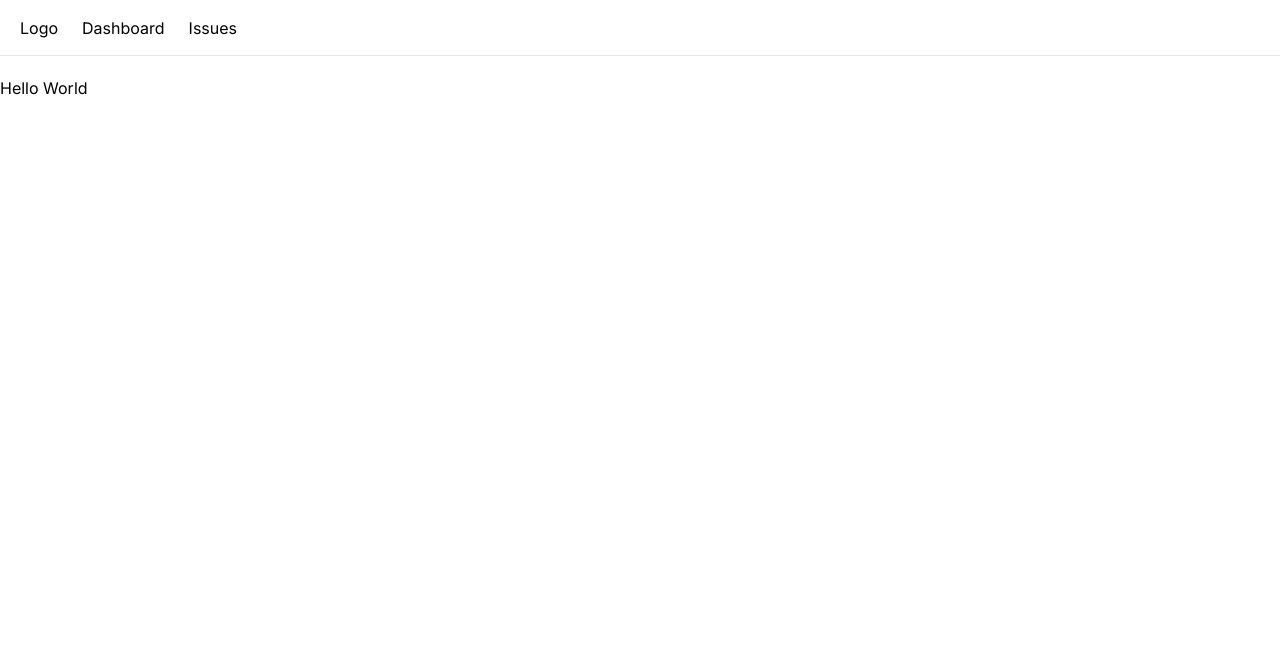
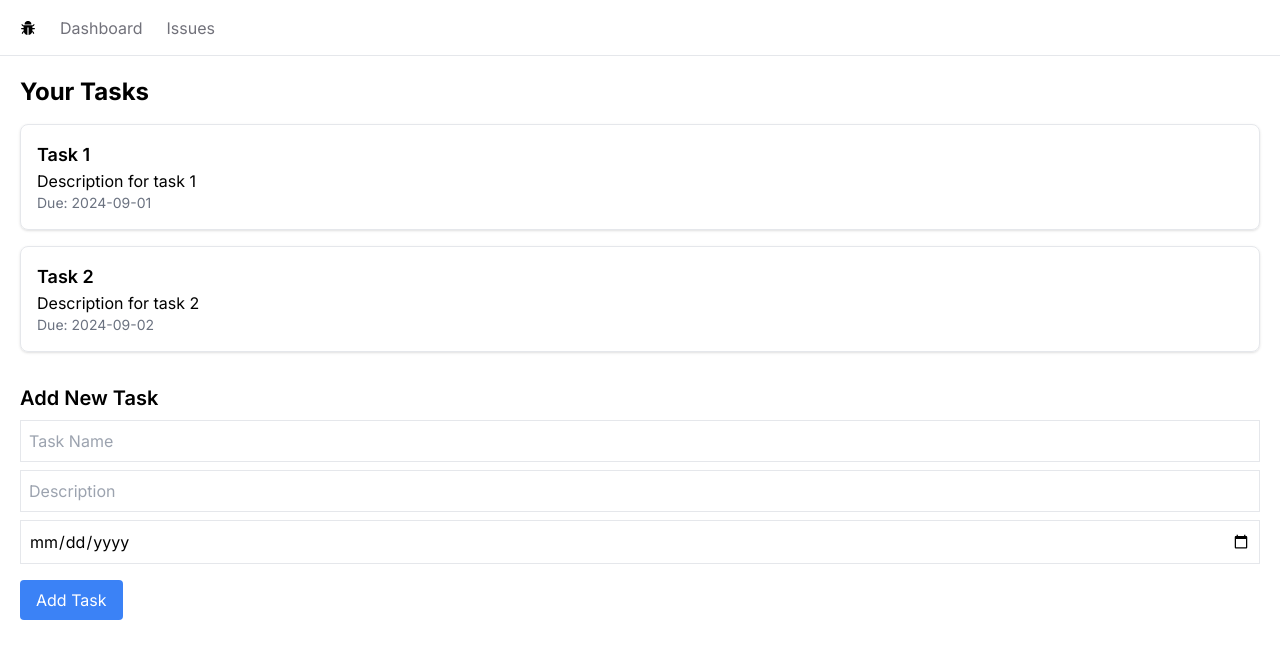
Before and after one commit to hectora10/joc--internship-solo-project, a Next.js app in the folder personal-task-manager/: page / in a window 1280 px wide. Shown: the top 658 px of the page. Built offline with nearby package versions, Linux system fonts and the light colour scheme.

Commit message:
Set up home page

```diff
--- a/personal-task-manager/app/NavBar.tsx
+++ b/personal-task-manager/app/NavBar.tsx
@@ -1,13 +1,22 @@
 import Link from 'next/link'
 import React from 'react'
+import { AiFillBug } from 'react-icons/ai';
 
 const NavBar = () => {
+  const links = [
+    { label: 'Dashboard', href: '/' },
+    { label: 'Issues', href: '/issues' }
+  ]
+
   return (
     <nav className='flex space-x-6 border-b mb-5 px-5 h-14 items-center'>
-        <Link href='/'>Logo</Link>
+        <Link href='/'><AiFillBug /></Link>
         <ul className='flex space-x-6'>
-            <li><Link href="/">Dashboard</Link></li>
-            <li><Link href="/issues">Issues</Link></li>
+          {links.map(link =>
+            <Link
+              key={link.href}
+              className='text-zinc-500 hover:text-zinc-800 transition-colors'
+              href={link.href}>{link.label}</Link> )}
         </ul>
     </nav>
   )
--- a/personal-task-manager/app/layout.tsx
+++ b/personal-task-manager/app/layout.tsx
@@ -1,7 +1,6 @@
 import './globals.css'
 import type { Metadata } from 'next'
 import { Inter } from 'next/font/google'
-import NavBar from './NavBar'
 
 const inter = Inter({ subsets: ['latin'] })
 
@@ -18,7 +17,6 @@ export default function RootLayout({
   return (
     <html lang="en">
       <body className={inter.className}>
-        <NavBar />
         <main>{children}</main>
       </body>
     </html>
--- a/personal-task-manager/app/page.tsx
+++ b/personal-task-manager/app/page.tsx
@@ -1,7 +1,64 @@
+"use client";
 
+import React, { useState } from 'react';
+import NavBar from './NavBar';
 
 export default function Home() {
+  const [tasks, setTasks] = useState([
+    { id: 1, name: 'Task 1', description: 'Description for task 1', dueDate: '2024-09-01' },
+    { id: 2, name: 'Task 2', description: 'Description for task 2', dueDate: '2024-09-02' }
+  ]);
+
+  const [newTask, setNewTask] = useState({ name: '', description: '', dueDate: '' });
+
+  const handleAddTask = () => {
+    setTasks([...tasks, { ...newTask, id: tasks.length + 1 }]);
+    setNewTask({ name: '', description: '', dueDate: '' });
+  };
+
   return (
-    <div>Hello World</div>
-  )
+    <>
+      <NavBar />
+      <main className='px-5'>
+        <h1 className='text-2xl font-bold mb-4'>Your Tasks</h1>
+        <ul className='space-y-4'>
+          {tasks.map(task => (
+            <li key={task.id} className='border p-4 rounded-lg shadow'>
+              <h2 className='text-lg font-semibold'>{task.name}</h2>
+              <p>{task.description}</p>
+              <p className='text-sm text-gray-500'>Due: {task.dueDate}</p>
+            </li>
+          ))}
+        </ul>
+        <div className='mt-8'>
+          <h2 className='text-xl font-semibold mb-2'>Add New Task</h2>
+          <input
+            type='text'
+            placeholder='Task Name'
+            className='border p-2 mb-2 w-full'
+            value={newTask.name}
+            onChange={(e) => setNewTask({ ...newTask, name: e.target.value })}
+          />
+          <input
+            type='text'
+            placeholder='Description'
+            className='border p-2 mb-2 w-full'
+            value={newTask.description}
+            onChange={(e) => setNewTask({ ...newTask, description: e.target.value })}
+          />
+          <input
+            type='date'
+            className='border p-2 mb-4 w-full'
+            value={newTask.dueDate}
+            onChange={(e) => setNewTask({ ...newTask, dueDate: e.target.value })}
+          />
+          <button
+            onClick={handleAddTask}
+            className='bg-blue-500 text-white px-4 py-2 rounded'>
+            Add Task
+          </button>
+        </div>
+      </main>
+    </>
+  );
 }
```
